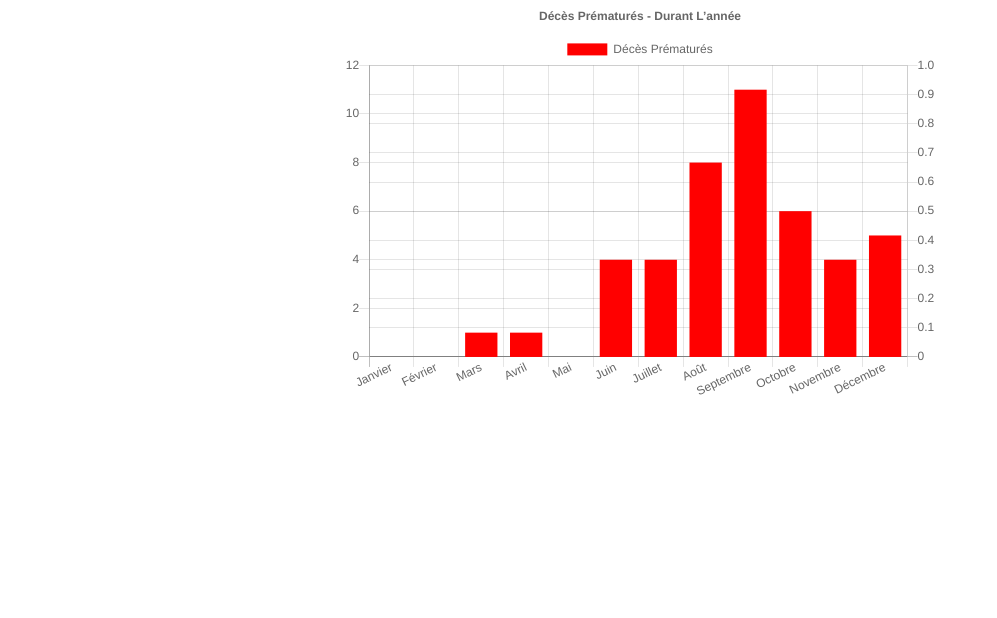
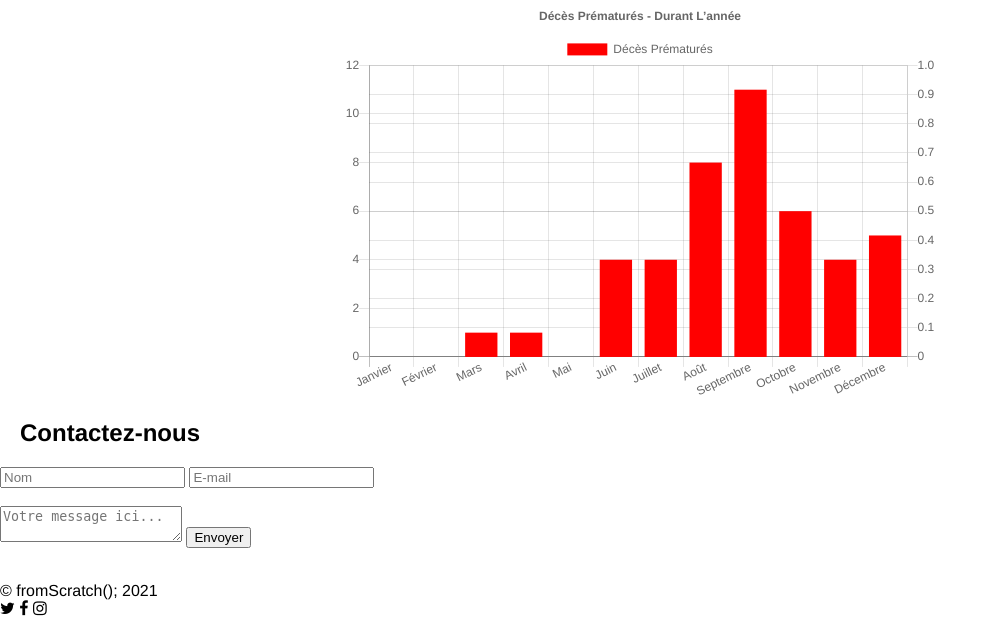
Before and after one commit to AlexandreDewilde/LINFO1002-P2-1B_4, a Flask app: page / in a window 1280 px wide. Shown: the part 790-1408 px from the top of the page, without its empty margins (0-997 px from the left). Before the commit the page ends 1185 px from the top, so only its background shows below. Run offline with Flask 2, Linux system fonts and the light colour scheme.

Commit message:
ajouter le footer

```diff
--- a/src/templates/about.html
+++ b/src/templates/about.html
@@ -12,7 +12,7 @@
     <div>
         <h2>A propos</h2>
         <p>
-           Bienvenue sur ce site ! Celui ci est un site des Statistiques suyr les vaches de la ferme des trois chene.
+           Bienvenue sur ce site ! Celui ci est un site des Statistiques sur les vaches de la ferme des trois chene.
         </p>
     </div>
 </body>
--- /dev/null
+++ b/src/templates/footer.html
@@ -0,0 +1,19 @@
+<footer>
+      <h2>Contactez-nous</h2>
+      <form>
+        <input type="text" placeholder="Nom">
+        <input type="text" placeholder="E-mail"><br><br>
+        <textarea placeholder="Votre message ici..."></textarea>
+        <input type="submit" value="Envoyer"><br><br>
+      </form>
+      <div id="copyrightEtIcons">
+        <div id="copyright">
+          <span>© fromScratch(); 2021</span>
+        </div>
+        <div id="icons">
+          <a href="http://www.twitter.com"><i class="fa fa-twitter"></i></a>
+          <a href="http://www.facebook.com"><i class="fa fa-facebook"></i></a>
+          <a href="http://www.instagram.com"><i class="fa fa-instagram"></i></a>
+        </div>
+      </div>
+</footer>
--- a/src/templates/index.html
+++ b/src/templates/index.html
@@ -11,7 +11,6 @@
 <body>
 
     {% include "header.html" %}
-
     <section class="cards">
         <a href="#birth-moon-section">
             <section class="card">
@@ -63,7 +62,6 @@
         <canvas id="myChart" width="600" height="400"></canvas>
         </div>
     </section>
-
 </body>
 
 <script src="/static/js/base.js"></script>
@@ -76,4 +74,5 @@
     stacked_bar_plot({{deces | safe}});
 </script>
 
+{% include "footer.html" %}
 </html>
```
Also changed, not shown: src/static/css/base.css (line endings or trailing spaces), src/static/css/index.css (line endings or trailing spaces).
